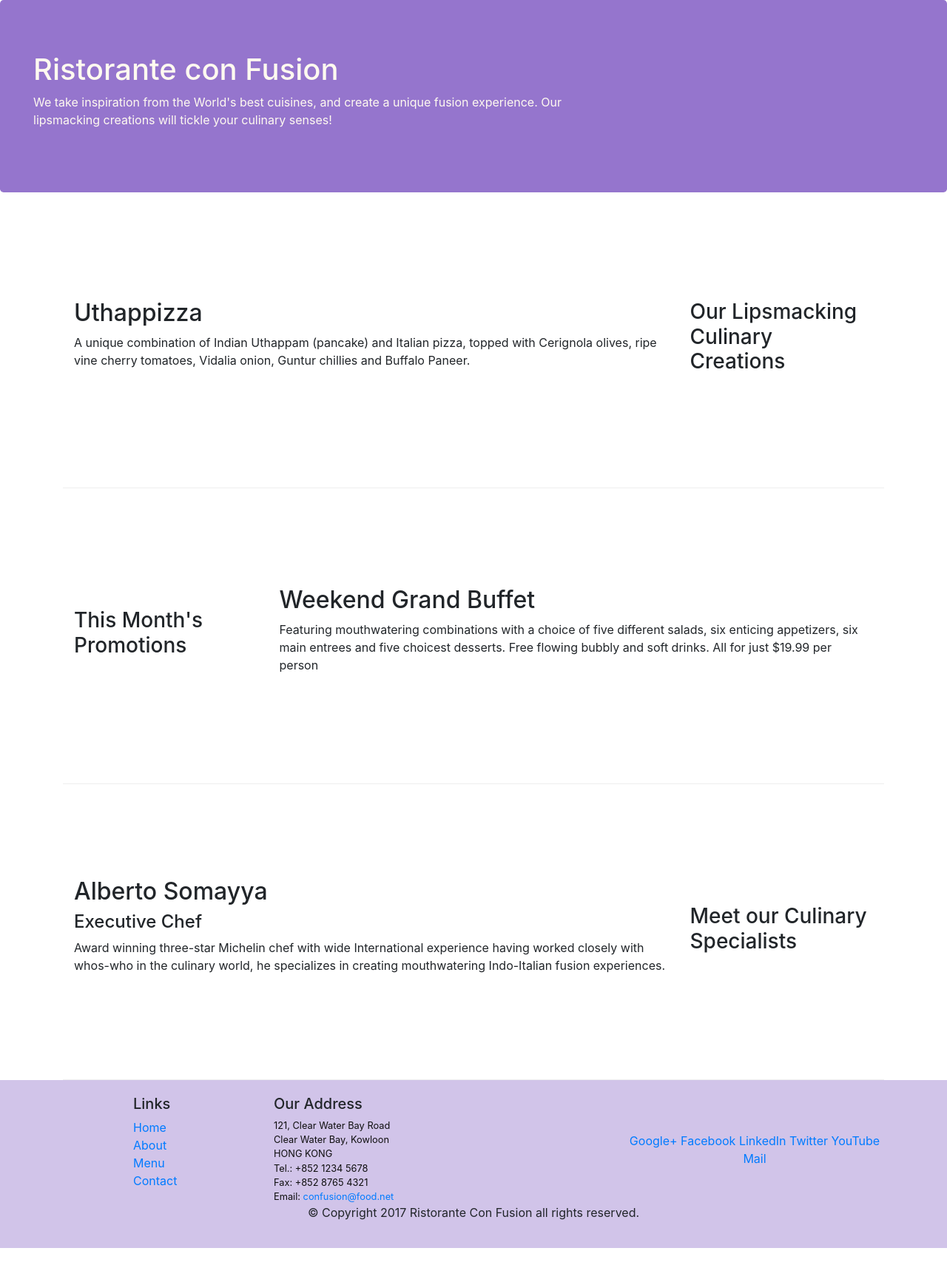
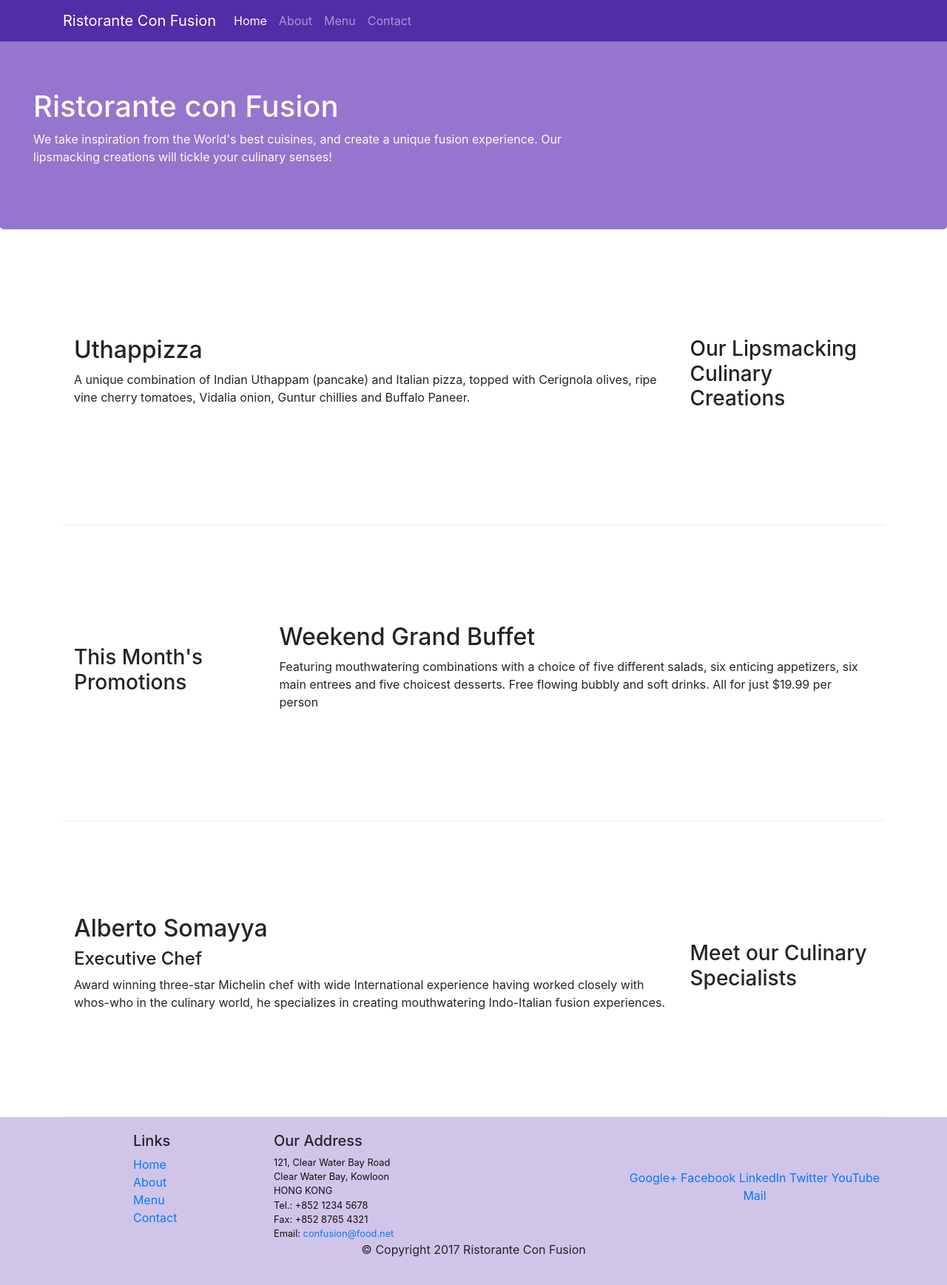
Before and after one commit to Kingpin007/Bootstrap-4-confusion, a website: page conFusion/index.html in a window 1280 px wide. Shown: the whole page at 74% size. Before the commit the page ends 1687 px from the top, so only its background shows below. Drawn offline with nearby package versions, Linux system fonts and the light colour scheme.

```diff
--- a/conFusion/css/styles.css
+++ b/conFusion/css/styles.css
@@ -28,3 +28,12 @@
     margin:0px;
     color:#0f0f0f;
 }
+
+body{
+    padding:50px 0px 0px 0px;
+    z-index:0;
+}
+
+.navbar-dark {
+     background-color: #512DA8;
+}
--- a/conFusion/index.html
+++ b/conFusion/index.html
@@ -14,7 +14,22 @@
     <!-- Bootstrap CSS -->
     <link rel="stylesheet" href="node_modules/bootstrap/dist/css/bootstrap.min.css">
     <link rel="stylesheet" type="text/css" href="css/styles.css">
-
+    <nav class="navbar navbar-expand-sm navbar-dark fixed-top">
+	    <div class="container">
+	    	<button class="navbar-toggler" type="button" data-toggle="collapse" data-target="#Navbar">
+                <span class="navbar-toggler-icon"></span>
+	        </button>
+	        <a class="navbar-brand" href="#">Ristorante Con Fusion</a>
+	        <div class="collapse navbar-collapse" id="Navbar">
+		       <ul class="navbar-nav">
+		          <li class="nav-item active"><a class="nav-link" href="#">Home</a></li>
+		          <li class="nav-item"><a class="nav-link" href="./aboutus.html">About</a></li>
+		          <li class="nav-item"><a class="nav-link" href="#">Menu</a></li>
+		          <li class="nav-item"><a class="nav-link" href="#">Contact</a></li>
+		        </ul>
+		    </div>
+	    </div>
+	</nav>
     <header class="jumbotron">
         <div class="row row-header">
             <div class="col-12 col-sm-8">
@@ -29,13 +44,13 @@
     </header>
 
     <div class="container">
-        <div class="row row-content align-items-center">
-            <div class="col-sm col-md">
+        <div class="d-flex flex-wrap row row-content align-items-center">
+        	<div class="order-sm-2 col-sm-4 col-md-3">
+                <h3>Our Lipsmacking Culinary Creations</h3>
+            </div>
+            <div class="order-sm-1 col-sm col-md">
                 <h2>Uthappizza</h2>
                 <p>A unique combination of Indian Uthappam (pancake) and Italian pizza, topped with Cerignola olives, ripe vine cherry tomatoes, Vidalia onion, Guntur chillies and Buffalo Paneer.</p>
-            </div>
-            <div class="col-sm-4 col-md-3">
-                <h3>Our Lipsmacking Culinary Creations</h3>
             </div>
         </div>
 
@@ -50,14 +65,14 @@
             </div>
         </div>
 
-        <div class="row row-content align-items-center">
-            <div class="col-sm col-md">
+        <div class="d-flex flex-wrap row row-content align-items-center">
+            <div class="order-sm-2 col-sm-4 col-md-3">
+                <h3>Meet our Culinary Specialists</h3>
+            </div>
+            <div class="order-sm-1 col-sm col-md">
                 <h2>Alberto Somayya</h2>
                 <h4>Executive Chef</h4>
                 <p>Award winning three-star Michelin chef with wide International experience having worked closely with whos-who in the culinary world, he specializes in creating mouthwatering Indo-Italian fusion experiences. </p>
-            </div>
-            <div class="col-sm-4 col-md-3">
-                <h3>Meet our Culinary Specialists</h3>
             </div>
         </div>
     </div>
@@ -69,7 +84,7 @@
                     <h5>Links</h5>
                     <ul class="list-unstyled">
                         <li><a href="#">Home</a></li>
-                        <li><a href="#">About</a></li>
+                        <li><a href="./aboutus.html">About</a></li>
                         <li><a href="#">Menu</a></li>
                         <li><a href="#">Contact</a></li>
                     </ul>
@@ -98,14 +113,14 @@
            </div>
            <div class="row justify-content-center">
                 <div class="col-auto">
-                    <p>© Copyright 2017 Ristorante Con Fusion all rights reserved.</p>
+                    <p>© Copyright 2017 Ristorante Con Fusion</p>
                 </div>
            </div>
         </div>
     </footer>
     <!-- jQuery first, then Tether, then Bootstrap JS. -->
     <script src="node_modules/jquery/dist/jquery.min.js"></script>
-    <script src="node_modules/tether/dist/js/tether.min.js"></script>
+<script src="https://cdnjs.cloudflare.com/ajax/libs/popper.js/1.12.3/umd/popper.min.js" integrity="sha384-vFJXuSJphROIrBnz7yo7oB41mKfc8JzQZiCq4NCceLEaO4IHwicKwpJf9c9IpFgh" crossorigin="anonymous"></script>
     <script src="node_modules/bootstrap/dist/js/bootstrap.min.js"></script>
 </body>
 
--- a/conFusion/package.json
+++ b/conFusion/package.json
@@ -22,6 +22,8 @@
   },
   "homepage": "https://github.com/Kingpin007/Bootstrap-4-confusion#readme",
   "dependencies": {
-    "bootstrap": "^4.0.0-beta.2"
+    "bootstrap": "^4.0.0-beta.2",
+    "jquery": "^3.2.1",
+    "popper": "^1.0.1"
   }
 }
```
Also changed, not shown: conFusion/aboutus.html (+22 -4 lines), 1 other file.
